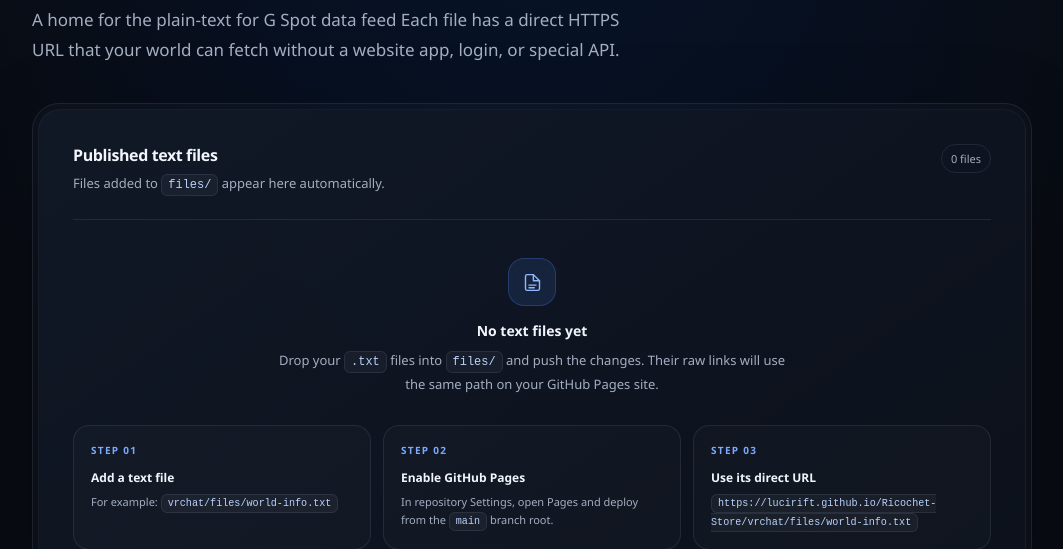
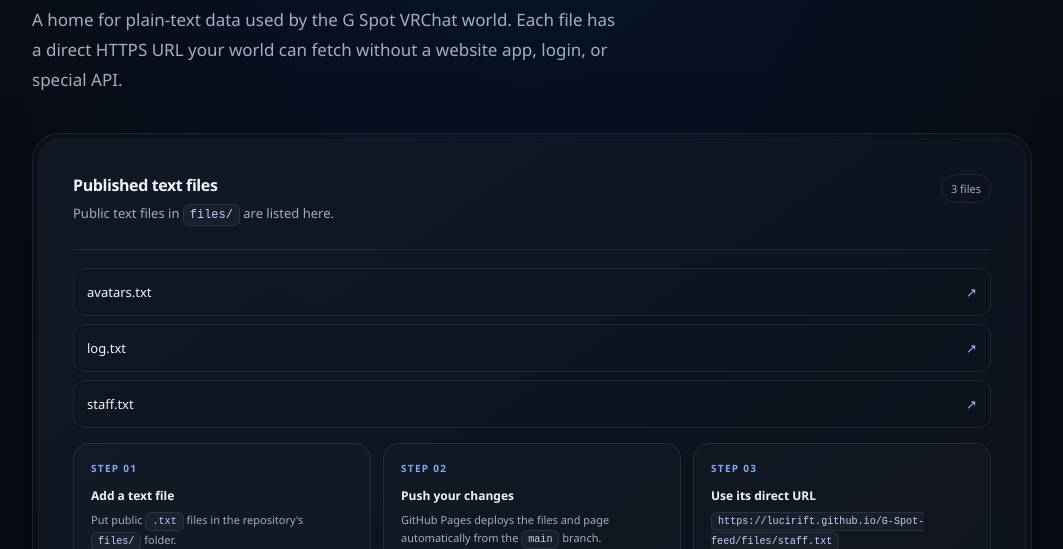
Before and after one commit to LuciRift/G-Spot-feed, a plain HTML site: page index.html in a window 1280 px wide. Shown: the part 403-952 px from the top of the page, without its empty margins (108-1171 px from the left). Drawn offline with Linux system fonts and the light colour scheme.

Commit message:
Update index.html

```diff
--- a/index.html
+++ b/index.html
@@ -51,6 +51,10 @@
     h2 { margin: 0; font-size: 16px; letter-spacing: -.025em; }
     .hint { margin: 7px 0 0; color: var(--soft); font-size: 13px; line-height: 1.6; }
     .count { flex: 0 0 auto; padding: 6px 9px; border: 1px solid var(--line); border-radius: 999px; color: var(--soft); font-size: 11px; }
+    .file-list { display: grid; gap: 8px; margin: 18px 0 0; padding: 0; list-style: none; }
+    .file-row a { display: flex; min-height: 48px; align-items: center; justify-content: space-between; gap: 12px; padding: 10px 13px; border: 1px solid var(--line); border-radius: 12px; color: var(--ink); font-size: 13px; text-decoration: none; overflow-wrap: anywhere; transition: border-color 220ms var(--ease), background 220ms var(--ease); }
+    .file-row a:hover { border-color: rgb(75 140 255 / 35%); background: var(--accent-soft); }
+    .file-row a span:last-child { flex: 0 0 auto; color: #92baff; }
     .empty { padding-block: 38px 14px; text-align: center; }
     .file-mark { display: grid; width: 48px; height: 48px; margin: 0 auto 15px; place-items: center; border: 1px solid rgb(75 140 255 / 25%); border-radius: 16px; background: var(--accent-soft); color: #91b9ff; }
     .file-mark svg { width: 21px; height: 21px; }
@@ -95,7 +99,7 @@
       <section class="intro" aria-labelledby="page-title">
         <p class="eyebrow">G Spot data feed</p>
         <h1 id="page-title">World data,<br><span>served simply.</span></h1>
-        <p class="lede">A home for the plain-text for G Spot data feed Each file has a direct HTTPS URL that your world can fetch without a website app, login, or special API.</p>
+        <p class="lede">A home for plain-text data used by the G Spot VRChat world. Each file has a direct HTTPS URL your world can fetch without a website app, login, or special API.</p>
       </section>
 
       <section class="panel-shell" aria-labelledby="files-title">
@@ -103,19 +107,24 @@
           <div class="panel-heading">
             <div>
               <h2 id="files-title">Published text files</h2>
-              <p class="hint">Files added to <code>files/</code> appear here automatically.</p>
+              <p class="hint">Public text files in <code>files/</code> are listed here.</p>
             </div>
-            <span class="count">0 files</span>
+            <span class="count">3 files</span>
           </div>
-          <div class="empty">
+          <ul class="file-list" aria-label="Available text files">
+            <li class="file-row"><a href="./files/avatars.txt"><span>avatars.txt</span><span aria-hidden="true">↗</span></a></li>
+            <li class="file-row"><a href="./files/log.txt"><span>log.txt</span><span aria-hidden="true">↗</span></a></li>
+            <li class="file-row"><a href="./files/staff.txt"><span>staff.txt</span><span aria-hidden="true">↗</span></a></li>
+          </ul>
+          <div class="empty" hidden>
             <span class="file-mark" aria-hidden="true"><svg viewBox="0 0 24 24" fill="none" stroke="currentColor" stroke-width="1.6" stroke-linecap="round" stroke-linejoin="round"><path d="M13 3H6a2 2 0 0 0-2 2v14a2 2 0 0 0 2 2h12a2 2 0 0 0 2-2V10z"/><path d="M13 3v7h7M8 15h8M8 18h6"/></svg></span>
             <strong>No text files yet</strong>
             <p>Drop your <code>.txt</code> files into <code>files/</code> and push the changes. Their raw links will use the same path on your GitHub Pages site.</p>
           </div>
           <div class="steps" aria-label="How to add files">
-            <article class="step"><span class="step-number">STEP 01</span><strong>Add a text file</strong><p>For example: <code>vrchat/files/world-info.txt</code></p></article>
-            <article class="step"><span class="step-number">STEP 02</span><strong>Enable GitHub Pages</strong><p>In repository Settings, open Pages and deploy from the <code>main</code> branch root.</p></article>
-            <article class="step"><span class="step-number">STEP 03</span><strong>Use its direct URL</strong><p><code>https://lucirift.github.io/Ricochet-Store/vrchat/files/world-info.txt</code></p></article>
+            <article class="step"><span class="step-number">STEP 01</span><strong>Add a text file</strong><p>Put public <code>.txt</code> files in the repository's <code>files/</code> folder.</p></article>
+            <article class="step"><span class="step-number">STEP 02</span><strong>Push your changes</strong><p>GitHub Pages deploys the files and page automatically from the <code>main</code> branch.</p></article>
+            <article class="step"><span class="step-number">STEP 03</span><strong>Use its direct URL</strong><p><code>https://lucirift.github.io/G-Spot-feed/files/staff.txt</code></p></article>
           </div>
         </div>
       </section>
```
